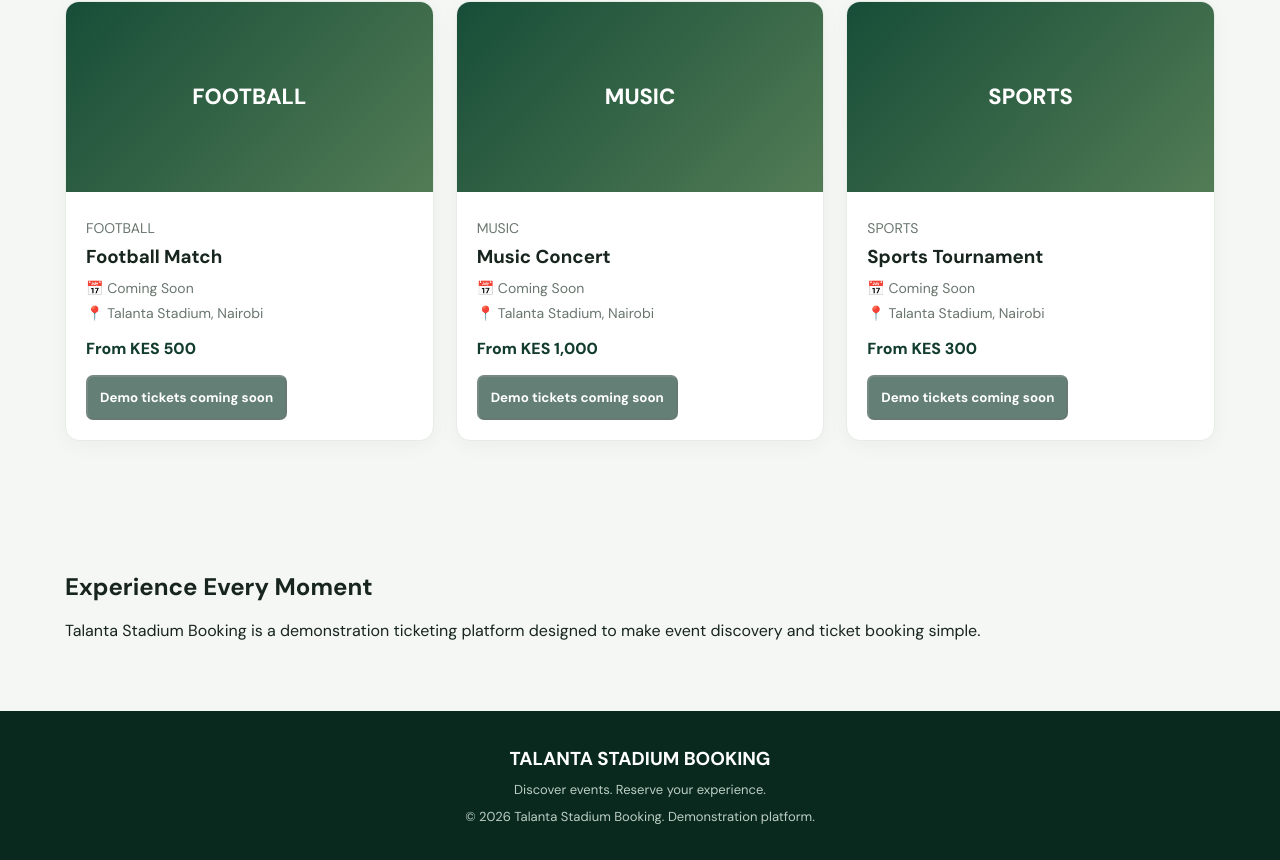
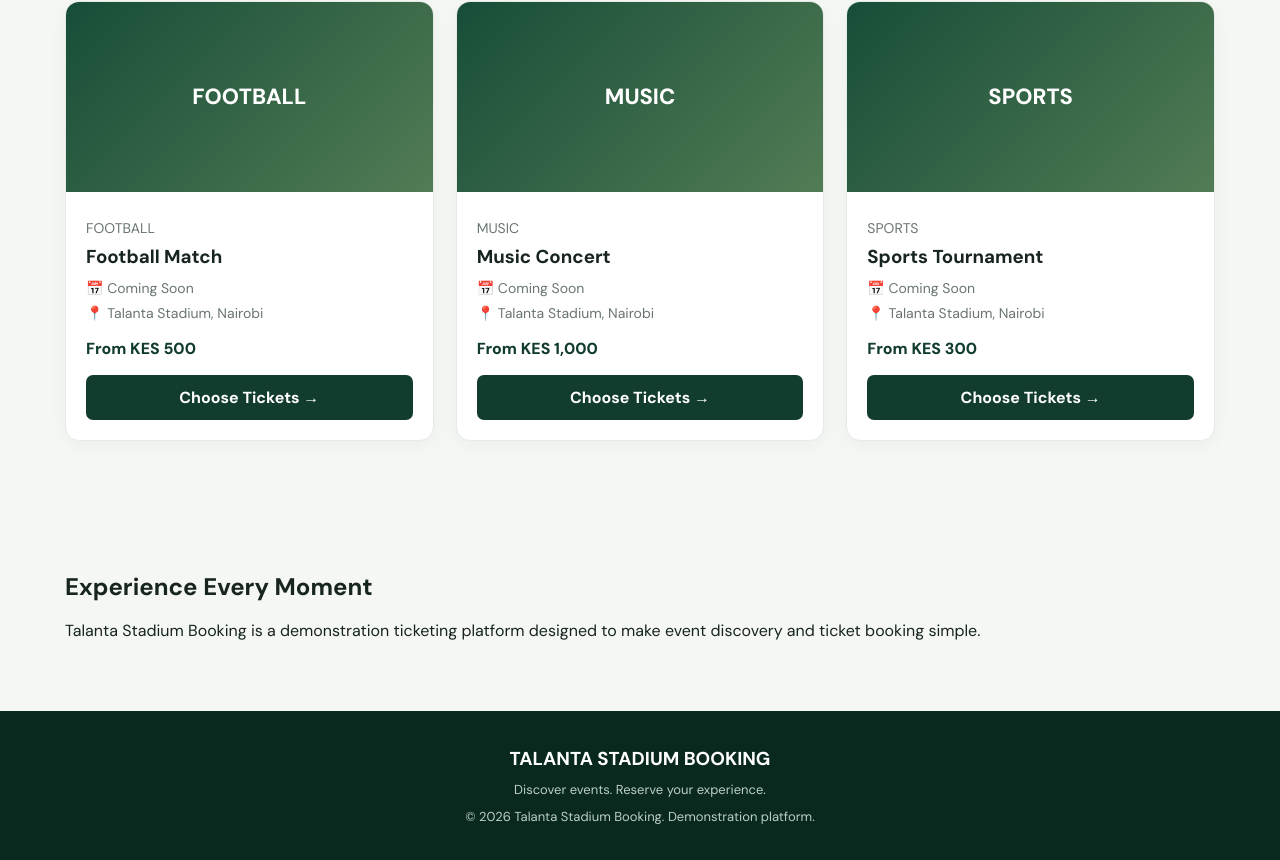
Before and after one commit to edwinomondi421-glitch/talanta-stadium-booking, a Next.js app: page / in a window 1280 px wide. Shown: the part 724-1584 px from the top of the page. Built offline with nearby package versions, Linux system fonts and the light colour scheme.

Commit message:
Update page.tsx

```diff
--- a/app/page.tsx
+++ b/app/page.tsx
@@ -94,13 +94,20 @@ export default function Home() {
                       From {event.price}
                     </div>
 
-                    <button
-                      className="book-button"
-                      disabled
-                      style={{ opacity: 0.65 }}
-                    >
-                      Demo tickets coming soon
-                    </button>
+
+<a
+  href={`/events/${event.id}`}
+  className="book-button"
+>
+  Choose Tickets →
+</a>
+
+
+
+
+
+
+
                   </div>
                 </article>
               ))}
```
